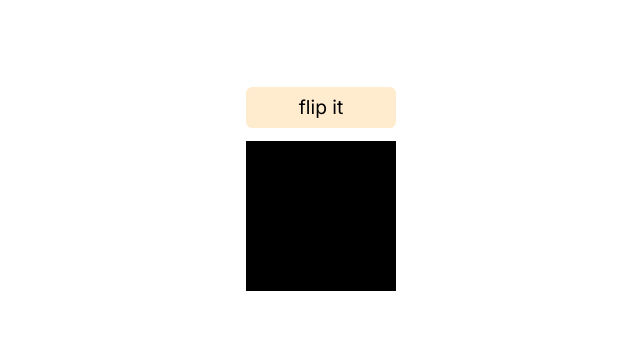
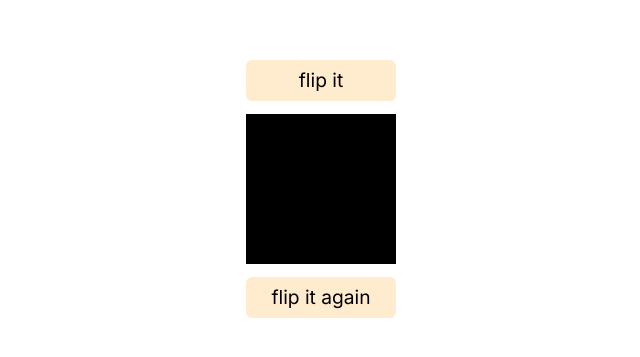
Before and after one commit to Ronit-gurjar/framer-tutorial, a Next.js app: page / in a window 1280 px wide. Shown: the part 211-568 px from the top of the page, without its empty margins (319-959 px from the left). Built offline with nearby package versions, Linux system fonts and the light colour scheme.

Commit message:
Add: controls and variants

```diff
--- a/src/app/components/animationControls.js
+++ b/src/app/components/animationControls.js
@@ -1,6 +1,17 @@
 import React from 'react'
+import { motion, useAnimationControls } from 'framer-motion'
 
 const AnimationControls = () => {
+    const controls = useAnimationControls(); //use this hook to access animation control props
+    const handleClick1=()=>{
+        controls.start("flip");    // we can use the control like this
+    }
+    const handleClick2=()=>{
+        controls.start({          // or we can use it like this
+            transition:{ duration: 1.10},
+            rotate:"-360deg"
+        });
+    }
   return (
     <div style={{
         display: 'grid',
@@ -8,14 +19,29 @@ const AnimationControls = () => {
         height: "100vh",
         gap:"0.8rem"
       }}>
-        <button className='btn'>flip it</button>
-        <div
+        <button onClick={handleClick1} className='btn'>flip it</button>
+        <motion.div
             style={{
                 width:150,
                 height:150,
                 background: "black"
             }}
-        ></div>
+            variants={{  //this is how we can write props of our own
+                initial:{
+                    rotate: "0deg"
+                },
+                flip:{
+                    rotate: "360deg"
+                }
+            }}
+            initial="initial"
+            animate={controls}
+            exit={{
+                rotate:"0deg"
+              }}
+
+        ></motion.div>
+        <button onClick={handleClick2} className='btn'>flip it again</button>
     </div>
   )
 }
```
